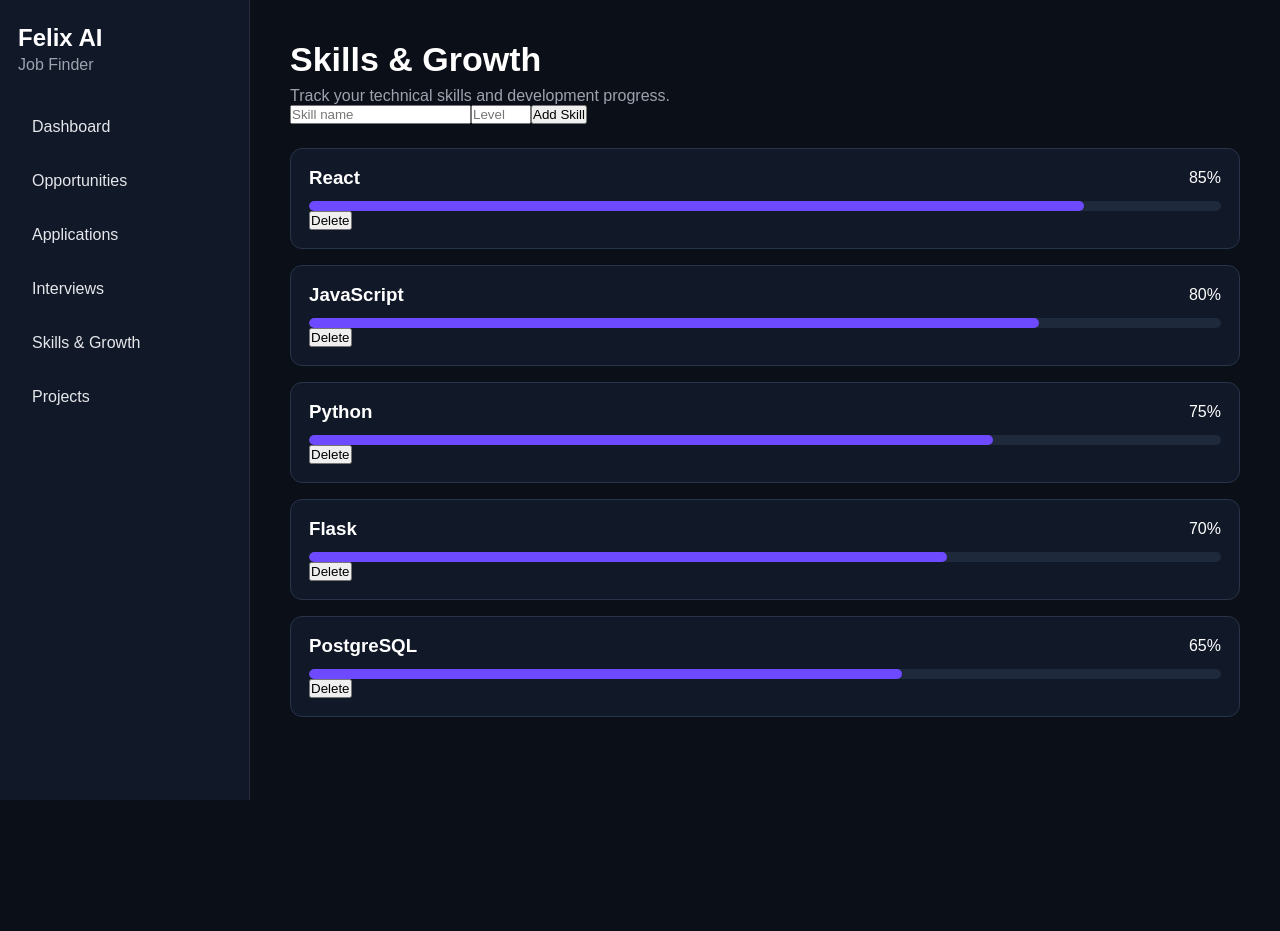
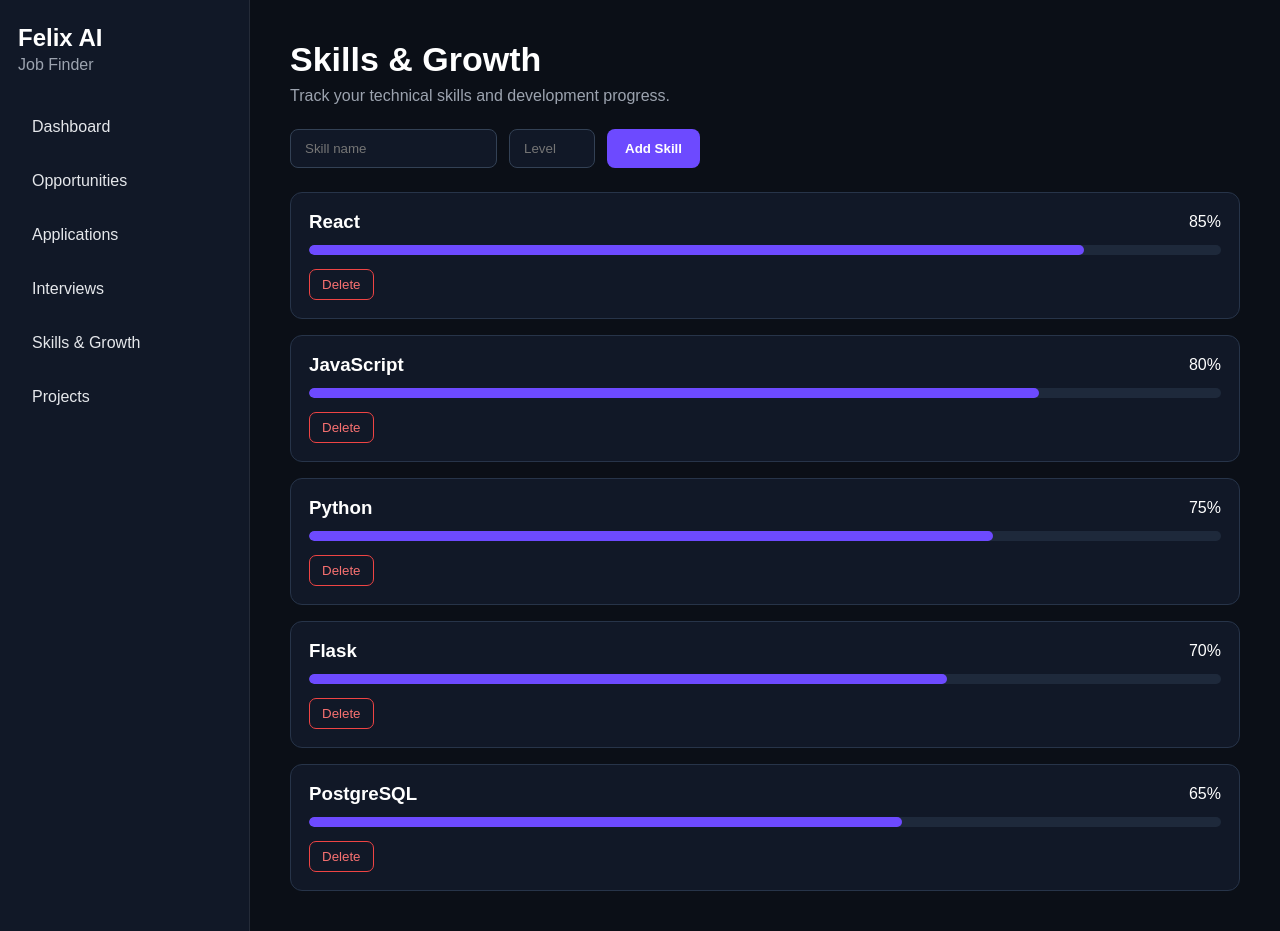
Before and after one commit to felixbritez26/JOB-GO-IA, a React (Vite) app: page /skills in a window 1280 px wide. Before the commit the page ends 800 px from the top, so only its background shows below. Built offline with nearby package versions, Linux system fonts and the light colour scheme.

Commit message:
forcontinuelater

```diff
--- a/src/App.jsx
+++ b/src/App.jsx
@@ -4,6 +4,7 @@ import Opportunities from "./pages/Opportunities";
 import Applications from "./pages/Applications";
 import Interviews from "./pages/Interviews";
 import Skills from "./pages/Skills";
+import Projects from "./pages/Projects";
 
 function App() {
   return (
@@ -14,6 +15,7 @@ function App() {
         <Route path="/opportunities" element={<Opportunities />} />
         <Route path="/applications" element={<Applications />} />
         <Route path="/skills" element={<Skills />} />
+        <Route path="/projects" element={<Projects />} />
       </Routes>
     </BrowserRouter>
   );
--- a/src/components/Sidebar.jsx
+++ b/src/components/Sidebar.jsx
@@ -12,7 +12,7 @@ function Sidebar() {
         <Link to="/applications">Applications</Link>
         <Link to="/interviews">Interviews</Link>
         <Link to="/skills">Skills & Growth</Link>
-        <p>Projects</p>
+        <Link to="/projects">Projects</Link>
       </nav>
     </aside>
   );
--- a/src/index.css
+++ b/src/index.css
@@ -497,3 +497,50 @@ body {
   background: #6d4aff;
   border-radius: 20px;
 }
+.skill-form {
+  display: flex;
+  gap: 12px;
+  margin: 24px 0;
+}
+
+.skill-form input {
+  padding: 11px 14px;
+  background: #111827;
+  border: 1px solid #334155;
+  border-radius: 8px;
+  color: white;
+  outline: none;
+}
+
+.skill-form input:focus {
+  border-color: #6d4aff;
+}
+
+.skill-form button {
+  padding: 11px 18px;
+  background: #6d4aff;
+  border: none;
+  border-radius: 8px;
+  color: white;
+  font-weight: 600;
+  cursor: pointer;
+}
+
+.skill-error {
+  color: #f87171;
+  margin-bottom: 16px;
+}
+
+.skill-card > button {
+  margin-top: 14px;
+  padding: 7px 12px;
+  background: transparent;
+  border: 1px solid #ef4444;
+  border-radius: 7px;
+  color: #f87171;
+  cursor: pointer;
+}
+
+.skill-card > button:hover {
+  background: rgba(239, 68, 68, 0.12);
+}
--- /dev/null
+++ b/src/pages/Projects.jsx
@@ -0,0 +1,16 @@
+import Sidebar from "../components/Sidebar";
+
+function Projects() {
+  return (
+    <div className="dashboard">
+      <Sidebar />
+
+      <main className="dashboard-content">
+        <h1>Projects</h1>
+        <p>Showcase your projects and track your development progress.</p>
+      </main>
+    </div>
+  );
+}
+
+export default Projects;
--- a/src/pages/Skills.jsx
+++ b/src/pages/Skills.jsx
@@ -26,10 +26,17 @@ function Skills() {
 
   const handleAddSkill = () => {
     if (!skillName || !skillLevel) {
+      setError("Please complete all fields.");
       return;
     }
 
-    // 👇 PUT THE NEW CODE HERE
+    const level = Number(skillLevel);
+
+    if (level < 0 || level > 100) {
+      setError("Skill level must be between 0 and 100.");
+      return;
+    }
+
     const skillExists = skills.some(
       (skill) => skill.name.toLowerCase() === skillName.toLowerCase(),
     );
@@ -41,11 +48,9 @@ function Skills() {
 
     setError("");
 
-    // 👆 END OF NEW CODE
-
     const newSkill = {
       name: skillName,
-      level: Number(skillLevel),
+      level: level,
     };
 
     setSkills([...skills, newSkill]);
@@ -88,6 +93,8 @@ function Skills() {
           <button onClick={handleAddSkill}>Add Skill</button>
         </div>
 
+        {error && <p className="skill-error">{error}</p>}
+
         <div className="skills-container">
           {skills.map((skill) => (
             <div className="skill-card" key={skill.name}>
```
